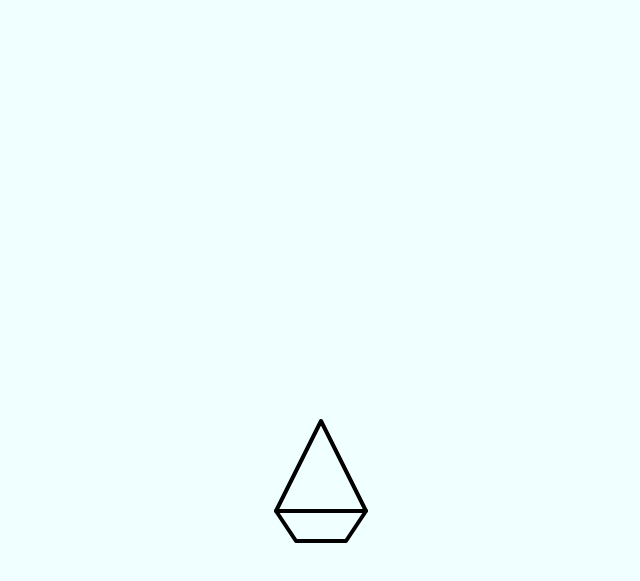
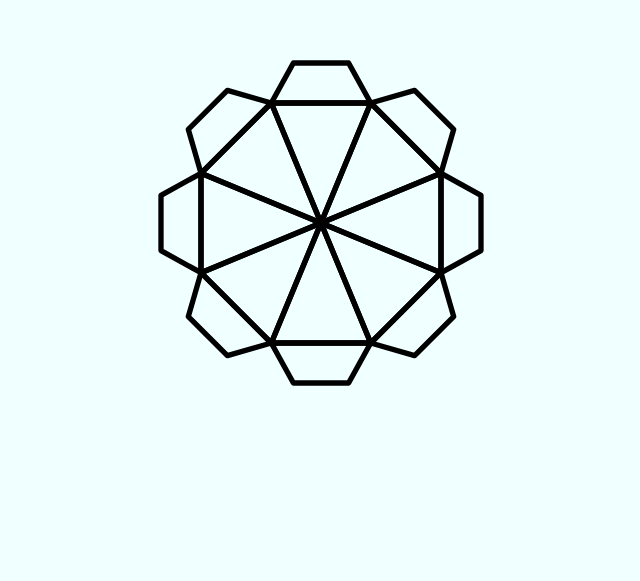
Before and after one commit to shrey258/merc_anim, a React (Vite) app: page / in a window 1280 px wide. Shown: the part 177-758 px from the top of the page, without its empty margins (319-959 px from the left). Built offline with nearby package versions, Linux system fonts and the light colour scheme.

Commit message:
refactor: restructure HollowObject and Rangoli components for improved clarity and organization

```diff
--- a/src/App.jsx
+++ b/src/App.jsx
@@ -1,44 +1,36 @@
 import './App.css'
 
-const HollowObject = () => {
+// Apex angle = 45° (= 360°/8) so 8 of these tile a full circle perfectly.
+// Base half-width = 90 × tan(22.5°) ≈ 37.28
+const HollowObjectShape = () => (
+  <g fill="none" stroke="black" strokeWidth="4" strokeLinejoin="round">
+    <polygon points="50,5 87.28,95 12.72,95" />
+    <polygon points="12.72,95 87.28,95 70.71,125 29.29,125" />
+  </g>
+);
+
+const HollowObject = () => (
+  <svg width="100" height="130" viewBox="0 0 100 130" className="hollow-shape">
+    <HollowObjectShape />
+  </svg>
+);
+
+const Rangoli = ({ count = 8 }) => (
+  <svg width="400" height="400" viewBox="-150 -150 300 300">
+    {Array.from({ length: count }).map((_, i) => (
+      <g key={i} transform={`rotate(${(i * 360) / count}) translate(-50 -5)`}>
+        <HollowObjectShape />
+      </g>
+    ))}
+  </svg>
+);
+
+function App() {
   return (
-    <div className="container">
-      <svg
-        width="100"
-        height="130"
-        viewBox="0 0 100 130"
-        className="hollow-shape"
-      >
-        <polygon
-          points="50,5 95,95 5,95"
-          fill="none"
-          stroke="black"
-          strokeWidth="4"
-          strokeLinejoin="round"
-        />
-        <polygon
-          points="5,95 95,95 75,125 25,125"
-          fill="none"
-          stroke="black"
-          strokeWidth="4"
-          strokeLinejoin="round"
-        />
-      </svg>
+    <div className="app">
+      <Rangoli count={8} />
     </div>
   );
-};
-
-function App() {
-  return <div className="app">
-
-   <svg width="400" height="400" viewBox="0 0 400 400">
-      <HollowObject />
-   </svg>
-
-      <HollowObject />
-
-
-  </div>
 }
 
 export default App
```
